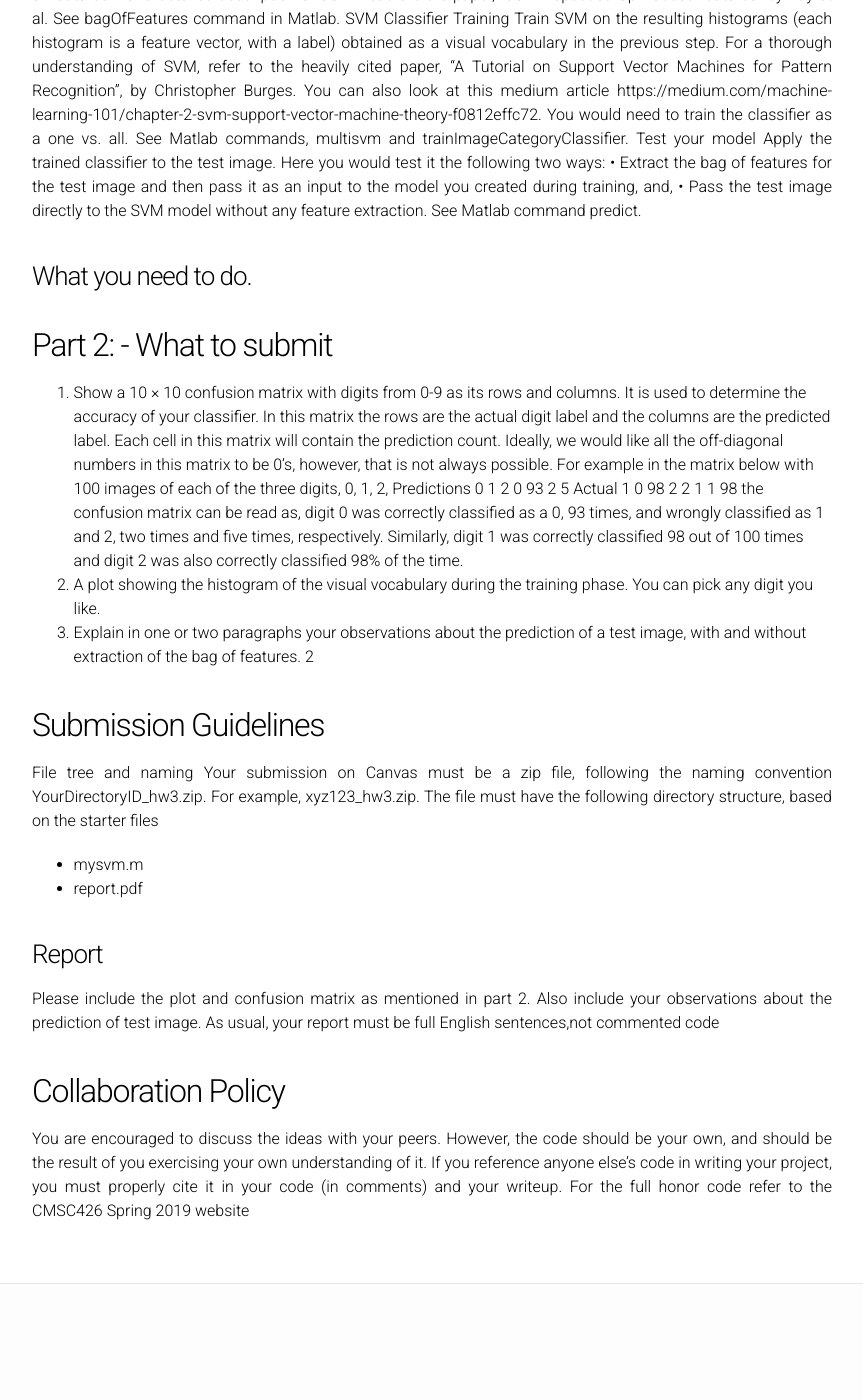
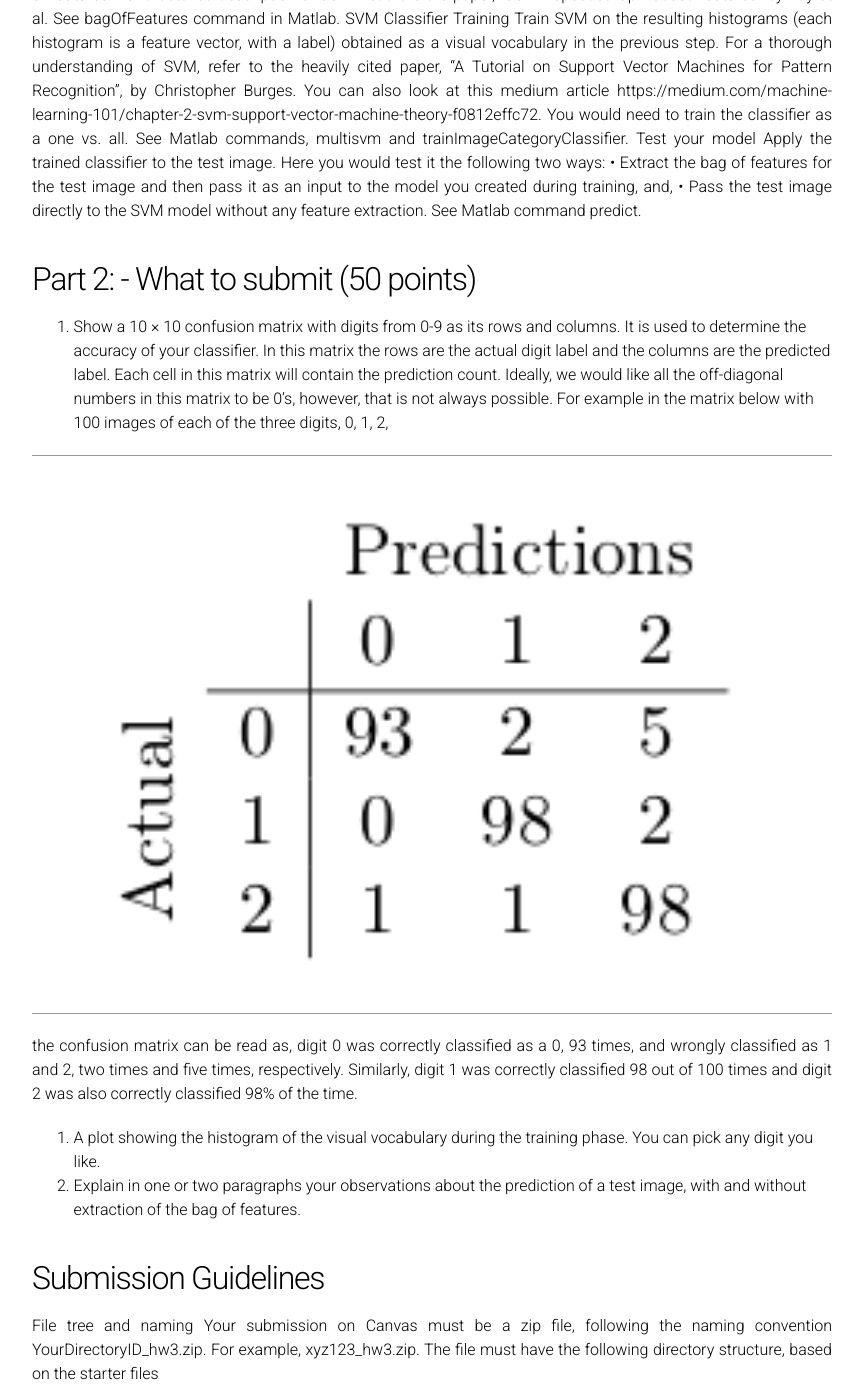
Before and after one commit to cmsc426spring2019/cmsc426spring2019.github.io, a Jekyll site: the page built from hw3.md, in a window 1280 px wide and 1400 px high, scrolled down 1663 px. Shown: the whole window, without its empty margins (208-1071 px from the left). Built offline with Jekyll 4.4.1, drawn with Linux system fonts in a browser that asks for light colours; before the commit the page ends 3022 px from its top, so only the background shows below that.

Commit message:
Update hw3.md

```diff
--- a/hw3.md
+++ b/hw3.md
@@ -60,22 +60,22 @@ Apply the trained classifier to the test image. Here you would test it the follo
 training, and,
 • Pass the test image directly to the SVM model without any feature extraction.
 See Matlab command predict.
-### What you need to do.
+
 
 <a name='part2'></a>
-## Part 2: - What to submit
+## Part 2: - What to submit (50 points)
 
 1. Show a 10 × 10 confusion matrix with digits from 0-9 as its rows and columns. It is used to determine the
 accuracy of your classifier. In this matrix the rows are the actual digit label and the columns are the predicted
 label. Each cell in this matrix will contain the prediction count. Ideally, we would like all the off-diagonal
 numbers in this matrix to be 0’s, however, that is not always possible. For example in the matrix below with
 100 images of each of the three digits, 0, 1, 2,
-Predictions
-0 1 2
-0 93 2 5
-Actual
-1 0 98 2
-2 1 1 98
+<div class="fig fighighlight">
+  <img src="/assets/hwk3/table.png" width="100%">
+  <div class="figcaption">
+  </div>
+  <div style="clear:both;"></div>
+</div>
 the confusion matrix can be read as, digit 0 was correctly classified as a 0, 93 times, and wrongly classified as
 1 and 2, two times and five times, respectively. Similarly, digit 1 was correctly classified 98 out of 100 times
 and digit 2 was also correctly classified 98% of the time.
@@ -83,7 +83,7 @@ and digit 2 was also correctly classified 98% of the time.
 like.
 3. Explain in one or two paragraphs your observations about the prediction of a test image, with and without
 extraction of the bag of features.
-2
+
 
 <a name='sub'></a>
 ## Submission Guidelines
```
